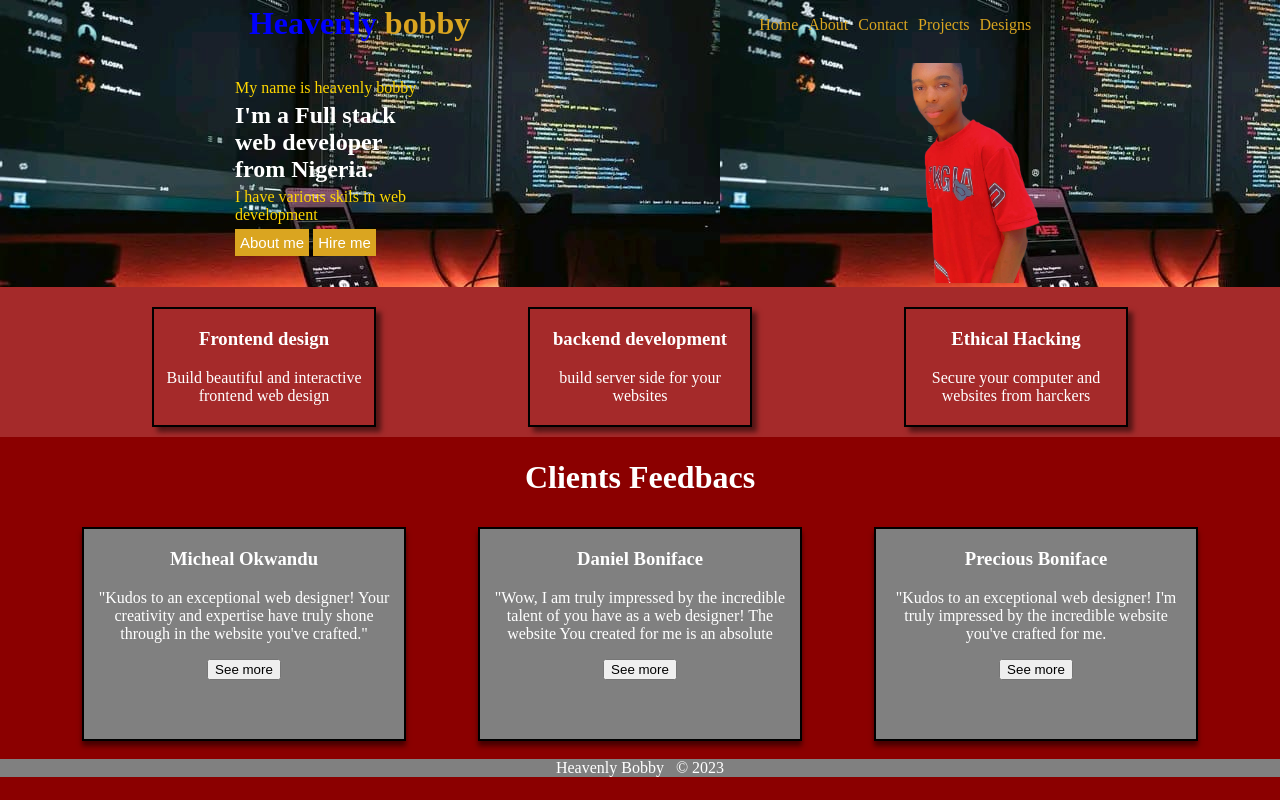
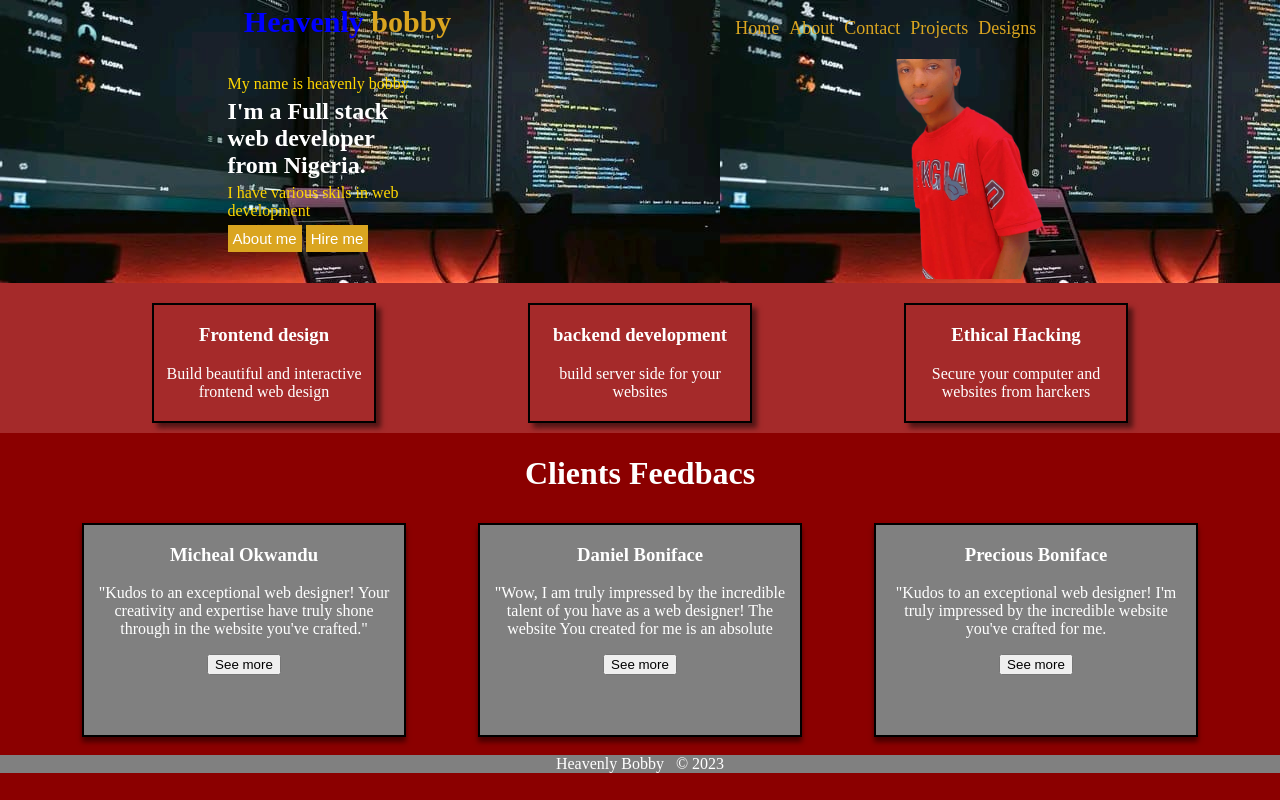
Before and after one commit to heavenlybobby2/mysite, a plain HTML site: page index.html in a window 1280 px wide. Drawn offline with Linux system fonts and the light colour scheme.

Commit message:
Changing some sizes

```diff
--- a/style.css
+++ b/style.css
@@ -20,6 +20,7 @@ body {
 .nav-bar h1 {
   margin-top: 5px;
   color: blue;
+  font-size: 30px;
 }
 
 .nav-bar h1 span {
@@ -30,7 +31,7 @@ body {
   list-style: none;
   display: flex;
   column-gap: 10px;
-  margin-top: 20pxpx;
+  font-size: 18px;
 }
 
 .nav-list a {
@@ -48,6 +49,7 @@ body {
 .details p {
   margin-bottom: 5px;
   color: gold;
+  font-size: 16px;
 }
 
 .details h2 {
@@ -58,6 +60,7 @@ body {
 .text-p {
   width: 200px;
   margin-top: 5px;
+  font-size: 16px;
 }
 
 .buttons {
@@ -74,7 +77,7 @@ body {
 }
 
 .details img {
-  width: 200px;
+  width: 230px;
   height: 220px;
   object-fit: cover;
 }
```
